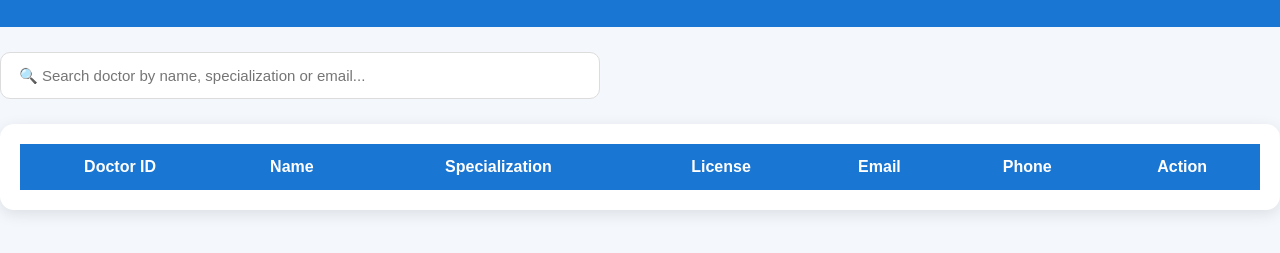
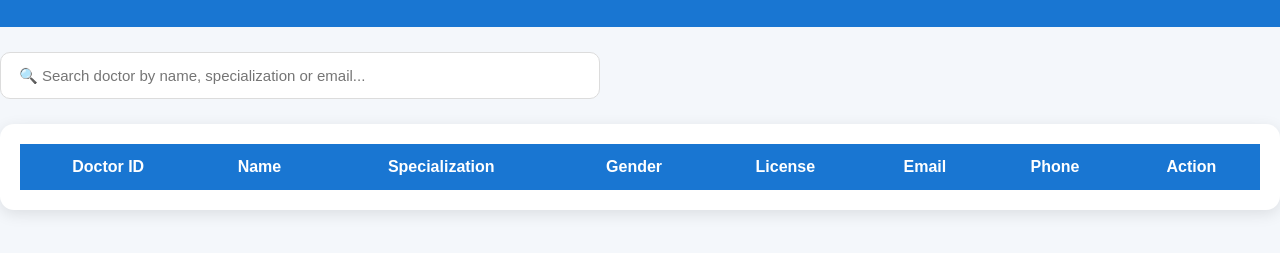
Before and after one commit to divyanshudubey45/PRM-System, a website: page doctor-list.html in a window 1280 px wide. Shown: the part 139-392 px from the top of the page. Drawn offline with Linux system fonts and the light colour scheme.

Commit message:
Update doctor-list.html

```diff
--- a/doctor-list.html
+++ b/doctor-list.html
@@ -43,6 +43,7 @@
                     <th>Doctor ID</th>
                     <th>Name</th>
                     <th>Specialization</th>
+                    <th>Gender</th>
                     <th>License</th>
                     <th>Email</th>
                     <th>Phone</th>
```
